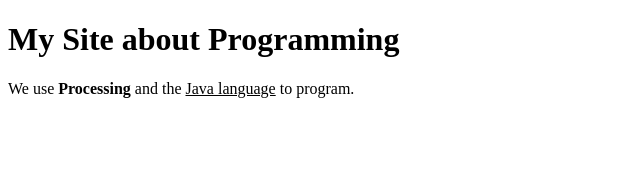
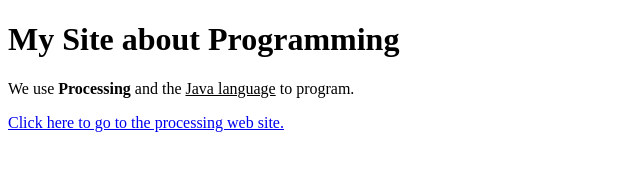
Before and after one commit to sgolanka/ecs22, a plain HTML site: page index.html in a window 1280 px wide. Shown: the whole page, without its empty margins (0-640 px from the left). Drawn offline with Linux system fonts and the light colour scheme.

Commit message:
add a link

```diff
--- a/index.html
+++ b/index.html
@@ -4,5 +4,6 @@
  <body>
 <h1>My Site about Programming</h1>
   <p>We use <b>Processing</b> and the <u>Java language</u> to program.</p>
+  <p><a href="https://processing.org/">Click here to go to the processing web site.</a></p>
  </body>
 </html>
```
